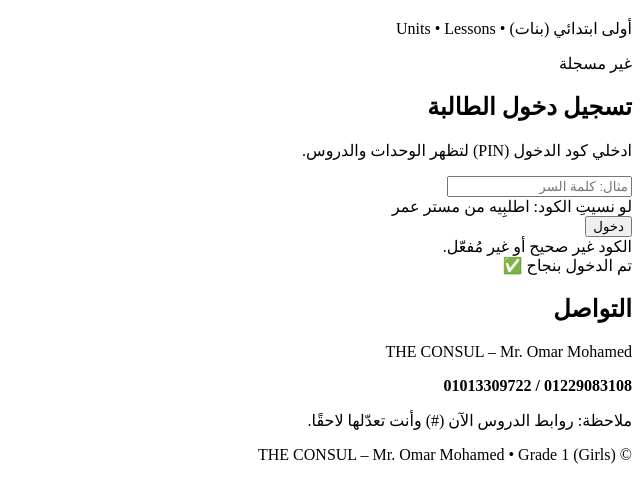
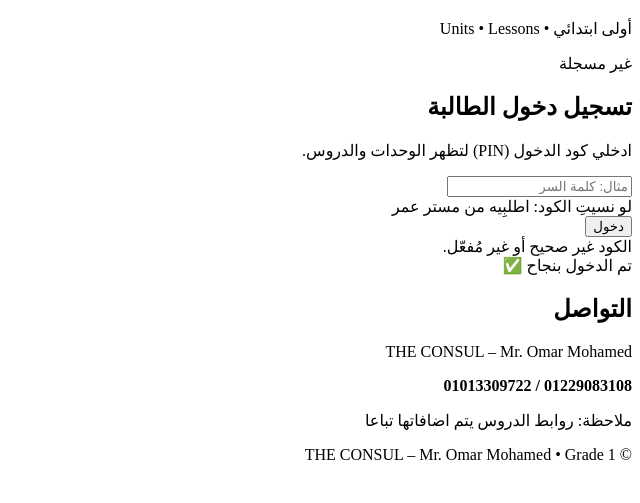
Before and after one commit to bodyomar-dev/THE-CONSUL-PRIMARY-ONE, a plain HTML site: page index.html in a window 1280 px wide. Shown: the part 273-776 px from the top of the page, without its empty margins (640-1280 px from the left). Drawn offline with Linux system fonts and the light colour scheme.

Commit message:
Update index.html

```diff
--- a/index.html
+++ b/index.html
@@ -234,7 +234,7 @@
 
       <div class="title">
         <h1>THE CONSUL – Mr. Omar Mohamed</h1>
-        <p>أولى ابتدائي (بنات) • Units • Lessons</p>
+        <p>أولى ابتدائي  • Units • Lessons</p>
       </div>
     </div>
 
@@ -268,7 +268,7 @@
       <div class="spacer"></div>
       <div style="font-weight:900">01229083108 / 01013309722</div>
       <div class="spacer"></div>
-      <p class="muted">ملاحظة: روابط الدروس الآن (#) وأنت تعدّلها لاحقًا.</p>
+      <p class="muted">ملاحظة: روابط الدروس يتم اضافاتها تباعا </p>
     </div>
   </section>
 
@@ -297,7 +297,7 @@
 
 </main>
 
-<footer>© THE CONSUL – Mr. Omar Mohamed • Grade 1 (Girls)</footer>
+<footer>© THE CONSUL – Mr. Omar Mohamed • Grade 1 </footer>
 
 <script>
 /* ========= 1) أكواد الدخول (PIN) ========= */
```
